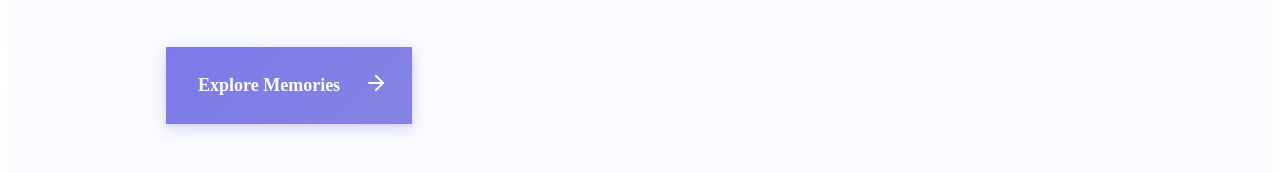
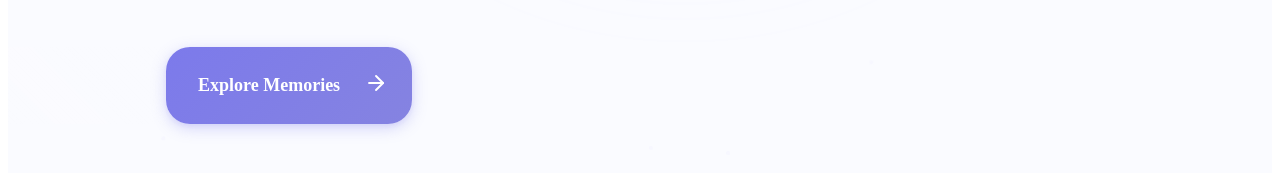
Before and after one commit to zikrya/Pebbs-friends, a React (Vite) app: page / in a window 1280 px wide. Shown: the part 613-786 px from the top of the page. Built offline with nearby package versions, Linux system fonts and the light colour scheme.

Commit message:
remeber to add eslint in first next time

```diff
--- a/src/pages/Home.tsx
+++ b/src/pages/Home.tsx
@@ -259,7 +259,7 @@ const ButtonContent = styled.div`
   padding: ${theme.spacing.lg} ${theme.spacing.xl};
   background: linear-gradient(135deg, ${theme.colors.lilacDark}, #8583E1);
   color: white;
-  border-radius: ${theme.borderRadius.full};
+  border-radius: ${theme.borderRadius.xl};
   font-size: ${theme.typography.fontSizes.lg};
   font-weight: ${theme.typography.fontWeights.semibold};
   transition: ${theme.transitions.default};
--- a/src/pages/gallery.tsx
+++ b/src/pages/gallery.tsx
@@ -1,4 +1,3 @@
-import React from 'react'
 import { motion, AnimatePresence } from 'framer-motion'
 import styled from 'styled-components'
 import { useFetchPets } from '../hooks/useFetchPets'
--- a/src/styles/theme.ts
+++ b/src/styles/theme.ts
@@ -76,7 +76,6 @@ export const theme = {
     lg: "24px",
     xl: "32px",
     xxl: "48px",
-    full: "50px",
   },
   animations: {
     fadeIn: css`${fadeIn} 0.3s cubic-bezier(0.4, 0, 0.2, 1)`,
```
